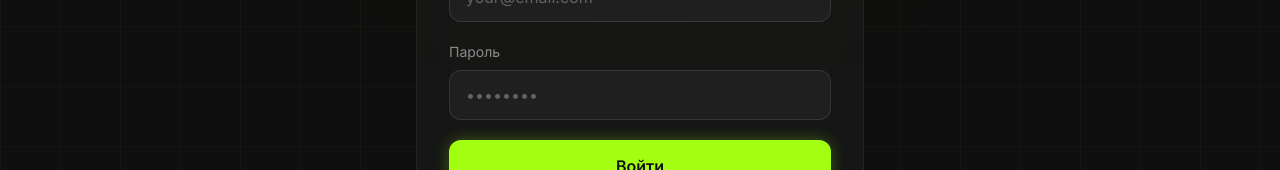
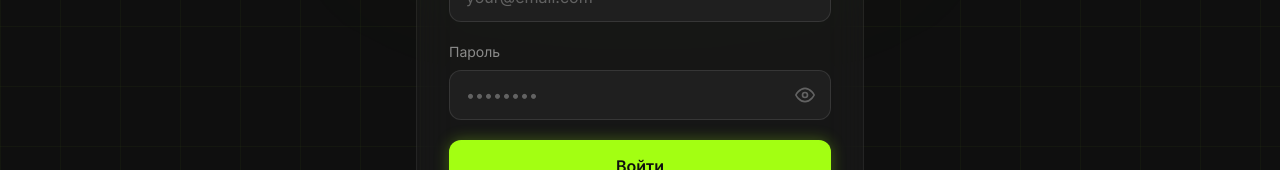
Before and after one commit to chimiikoo/SkillSwap, a React (Vite) app: page /login in a window 1280 px wide. Shown: the part 394-564 px from the top of the page. Built offline with nearby package versions, Linux system fonts and the light colour scheme; no server answers.

Commit message:
feat(ui): Added password visibility toggle to Login and Register pages

```diff
--- a/src/components/Icons.jsx
+++ b/src/components/Icons.jsx
@@ -506,6 +506,25 @@ export function DiscoveryIcon({ size = 20, className = '' }) {
     );
 }
 
+export function EyeIcon({ size = 20, className = '' }) {
+    return (
+        <svg width={size} height={size} viewBox="0 0 24 24" fill="none" stroke="currentColor" strokeWidth="2" strokeLinecap="round" strokeLinejoin="round" className={className}>
+            <path d="M1 12s4-8 11-8 11 8 11 8-4 8-11 8-11-8-11-8z"></path>
+            <circle cx="12" cy="12" r="3"></circle>
+        </svg>
+    );
+}
+
+export function EyeOffIcon({ size = 20, className = '' }) {
+    return (
+        <svg width={size} height={size} viewBox="0 0 24 24" fill="none" stroke="currentColor" strokeWidth="2" strokeLinecap="round" strokeLinejoin="round" className={className}>
+            <path d="M17.94 17.94A10.07 10.07 0 0 1 12 20c-7 0-10-7-10-7a22.28 22.28 0 0 1 2.18-2.53M9.9 4.24A12.38 12.38 0 0 1 12 4c7 0 10 7 10 7a22.83 22.83 0 0 1-4.07 5.11"></path>
+            <line x1="1" y1="1" x2="23" y2="23"></line>
+            <path d="M8.47 8.47a3 3 0 0 0 4.06 4.06"></path>
+        </svg>
+    );
+}
+
 // ============ SKILL ICON RESOLVER ============
 
 const SKILL_ICON_MAP = {
--- a/src/pages/Login.jsx
+++ b/src/pages/Login.jsx
@@ -3,6 +3,7 @@ import { Link, useNavigate } from 'react-router-dom';
 import { useAuth } from '../context/AuthContext';
 import { useLanguage } from '../context/LanguageContext';
 import { motion } from 'framer-motion';
+import { EyeIcon, EyeOffIcon } from '../components/Icons';
 
 export default function Login() {
     const { login } = useAuth();
@@ -11,6 +12,7 @@ export default function Login() {
     const [form, setForm] = useState({ email: '', password: '' });
     const [error, setError] = useState('');
     const [loading, setLoading] = useState(false);
+    const [showPassword, setShowPassword] = useState(false);
 
     const handleSubmit = async (e) => {
         e.preventDefault();
@@ -72,14 +74,23 @@ export default function Login() {
 
                         <div>
                             <label className="block text-sm text-white/50 mb-2">{t('login.password')}</label>
+                            <div className="relative">
                                 <input
-                                type="password"
+                                    type={showPassword ? "text" : "password"}
                                     value={form.password}
                                     onChange={e => setForm({ ...form, password: e.target.value })}
-                                className="input-dark"
+                                    className="input-dark pr-12"
                                     placeholder="••••••••"
                                     required
                                 />
+                                <button
+                                    type="button"
+                                    onClick={() => setShowPassword(!showPassword)}
+                                    className="absolute right-3 top-1/2 -translate-y-1/2 p-1 text-white/30 hover:text-neon transition-colors"
+                                >
+                                    {showPassword ? <EyeOffIcon size={20} /> : <EyeIcon size={20} />}
+                                </button>
+                            </div>
                         </div>
 
                         <button
--- a/src/pages/Register.jsx
+++ b/src/pages/Register.jsx
@@ -6,7 +6,7 @@ import { motion, AnimatePresence } from 'framer-motion';
 import { SKILL_CATEGORIES } from '../data/skills';
 import { SKILL_CAT_KEYS } from '../i18n/translations';
 import { UNIVERSITIES } from '../data/universities';
-import { SkillIcon, GraduationIcon, UsersIcon, GlobeIcon, MapPinIcon, RocketIcon } from '../components/Icons';
+import { SkillIcon, GraduationIcon, UsersIcon, GlobeIcon, MapPinIcon, RocketIcon, EyeIcon, EyeOffIcon } from '../components/Icons';
 
 export default function Register() {
     const { register, verifyAccount } = useAuth();
@@ -29,6 +29,7 @@ export default function Register() {
     const [activeCategory, setActiveCategory] = useState(0);
     const [code, setCode] = useState('');
     const [emailFailed, setEmailFailed] = useState(false);
+    const [showPassword, setShowPassword] = useState(false);
 
     const [form, setForm] = useState({
         userType: '', // 'student' or 'tutor'
@@ -250,9 +251,23 @@ export default function Register() {
                                 </div>
                                 <div>
                                     <label className="block text-sm text-white/50 mb-2">{t('register.password')}</label>
-                                    <input type="password" value={form.password}
-                                        onChange={e => setForm({ ...form, password: e.target.value })}
-                                        className="input-dark" placeholder={t('register.passwordPh')} required />
+                                    <div className="relative">
+                                        <input
+                                            type={showPassword ? "text" : "password"}
+                                            value={form.password}
+                                            onChange={e => setForm({ ...form, password: e.target.value })}
+                                            className="input-dark pr-12"
+                                            placeholder={t('register.passwordPh')}
+                                            required
+                                        />
+                                        <button
+                                            type="button"
+                                            onClick={() => setShowPassword(!showPassword)}
+                                            className="absolute right-3 top-1/2 -translate-y-1/2 p-1 text-white/30 hover:text-neon transition-colors"
+                                        >
+                                            {showPassword ? <EyeOffIcon size={20} /> : <EyeIcon size={20} />}
+                                        </button>
+                                    </div>
                                 </div>
                                 <div>
                                     <label className="block text-sm text-white/50 mb-2">{t('register.university')}</label>
```
Also changed, not shown: 1 other file (tests, documents, lock files or other folders). Lines whose indentation alone changed are shown as unchanged.
